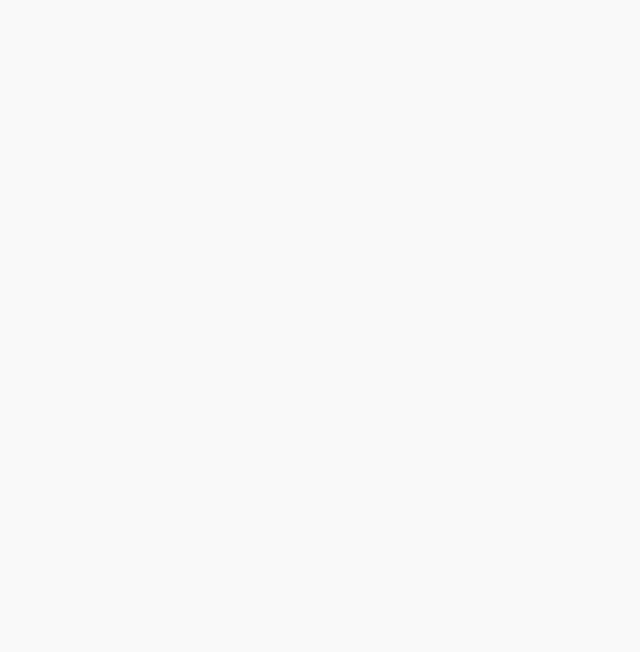
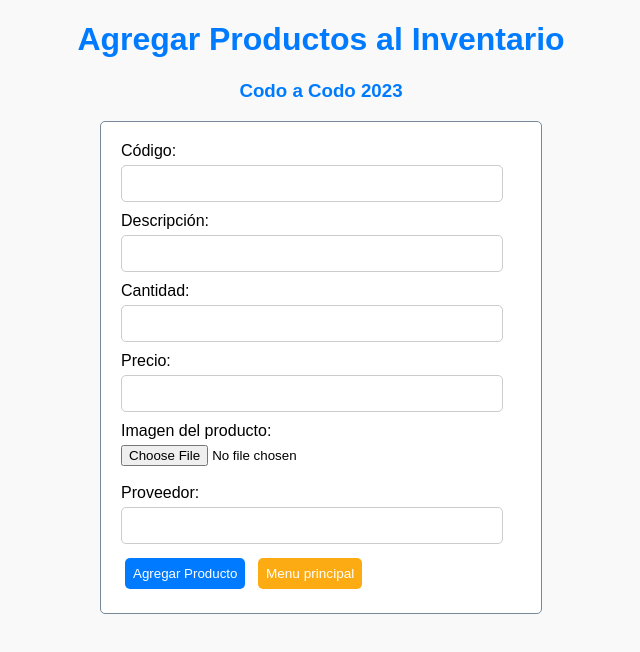
Before and after one commit to MarceloOrtizz/CRUD_CaC, a plain HTML site: page altas.html in a window 1280 px wide. Shown: the whole page, without its empty margins (319-959 px from the left). Drawn offline with Linux system fonts and the light colour scheme.

Commit message:
form altas

```diff
--- a/altas.html
+++ b/altas.html
@@ -9,5 +9,35 @@
     <link rel="stylesheet" href="estilos.css">
 </head>
 
+<body>
+    <h1>Agregar Productos al Inventario</h1>
+    <h3>Codo a Codo 2023</h3>
+
+    <!--enctype="multipart/form-data" es necesario para enviar archivos al back.-->
+    <form id="formulario" enctype="multipart/form-data">
+        <label for="codigo">Código:</label>
+        <input type="text" id="codigo" name="codigo" required><br>
+
+        <label for="descripcion">Descripción:</label>
+        <input type="text" id="descripcion" name="descripcion" required><br>
+
+        <label for="cantidad">Cantidad:</label>
+        <input type="number" id="cantidad" name="cantidad" required><br>
+
+        <label for="precio">Precio:</label>
+        <input type="number" step="0.01" id="precio" name="precio" required><br>
+
+        <label for="imagenProducto">Imagen del producto:</label>
+        <input type="file" id="imagenProducto" name="imagen">
+
+        <br><br>
+        <label for="proveedorProducto">Proveedor:</label>
+        <input type="text" id="proveedorProducto" name="proveedor">
+
+        <button type="submit">Agregar Producto</button>
+        <a href="index.html">Menu principal</a>
+    </form>
+
+</body>
 
 </html>
```
